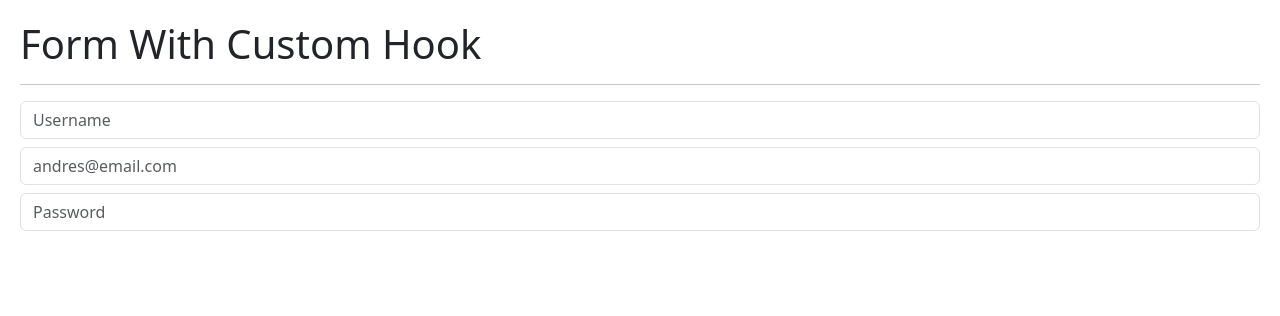
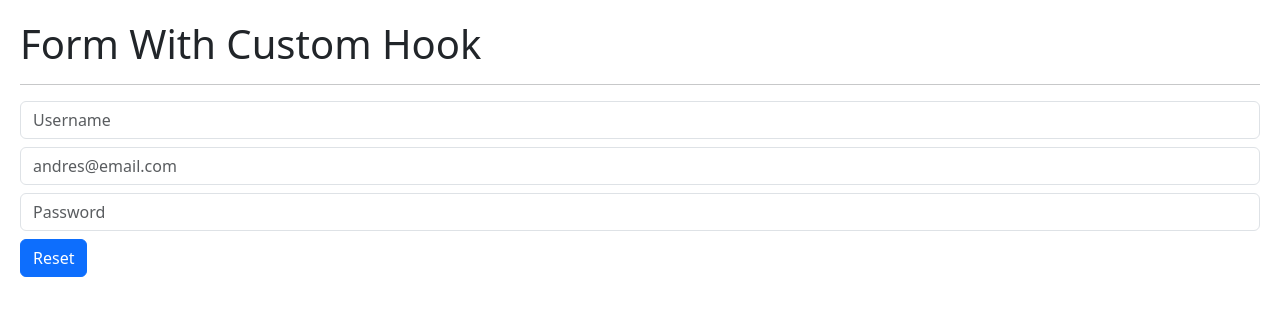
Before and after one commit to andres19r/React-hooks, a React (Vite) app: page / in a window 1280 px wide. Shown: the top 316 px of the page. Built offline with nearby package versions, Linux system fonts and the light colour scheme.

Commit message:
feat: create & use onResetForm method in useForm hook

```diff
--- a/src/02-useEffect/FormWithCustomHook.tsx
+++ b/src/02-useEffect/FormWithCustomHook.tsx
@@ -1,7 +1,7 @@
 import { useForm } from "../hooks/useForm";
 
 export const FormWithCustomHook = () => {
-  const { formState, onInputChange } = useForm({
+  const { formState, onInputChange, onResetForm } = useForm({
     username: "",
     email: "",
     password: "",
@@ -38,6 +38,10 @@
         value={password}
         onChange={onInputChange}
       />
+
+      <button onClick={onResetForm} className="btn btn-primary mt-2">
+        Reset
+      </button>
     </>
   );
 };
--- a/src/hooks/useForm.ts
+++ b/src/hooks/useForm.ts
@@ -15,9 +15,14 @@
     });
   };
 
+  const onResetForm = () => {
+    setFormState(initialForm);
+  };
+
   return {
     ...formState,
     formState,
     onInputChange,
+    onResetForm,
   };
 };
```
